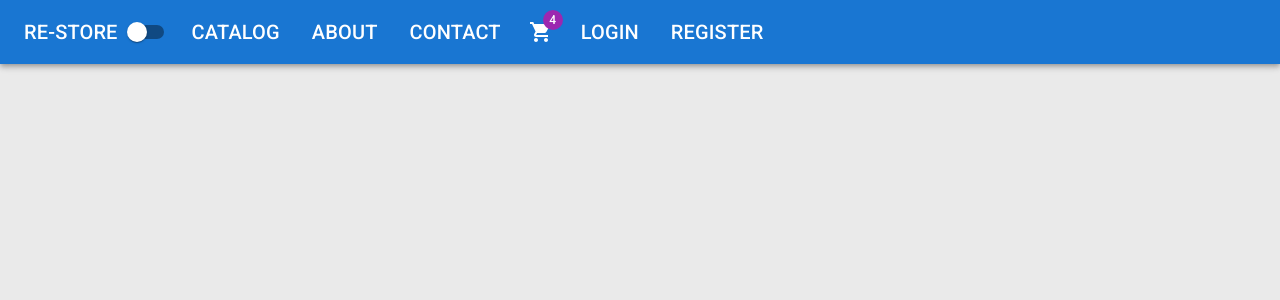
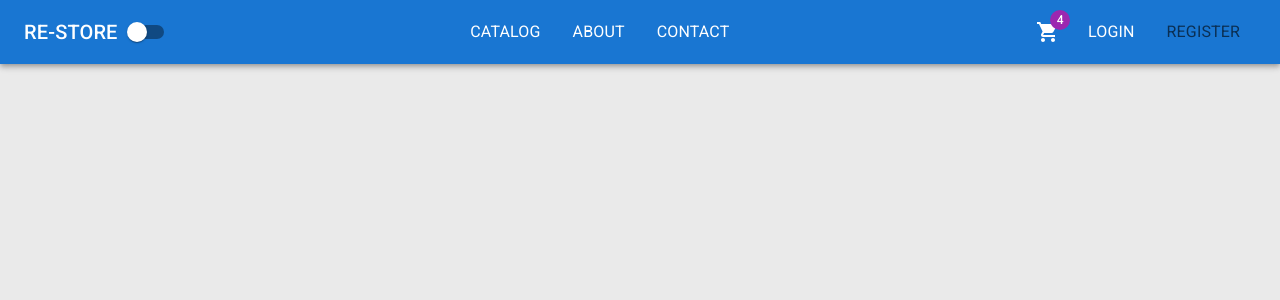
Before and after one commit to TFMateus97/ReStore, a React (Create React App) app in the folder client-app/: page /register in a window 1280 px wide. Shown: the top 300 px of the page. Built offline with nearby package versions, Linux system fonts and the light colour scheme.

Commit message:
Estilização do header

```diff
--- a/client-app/src/app/layout/Header.tsx
+++ b/client-app/src/app/layout/Header.tsx
@@ -2,6 +2,7 @@ import { ShoppingCart } from "@mui/icons-material";
 import {
     AppBar,
     Badge,
+    Box,
     IconButton,
     List,
     ListItem,
@@ -27,44 +28,76 @@ const rightLinks = [
     { title: "register", path: "/register" },
 ];
 
+const navStyles = {
+    color: "inherit",
+    textDecoration: "none",
+    "&:hover": {
+        color: "grey.500",
+    },
+    "&.active": {
+        color: "text.secondary",
+    },
+};
+
 export default function Header({ darkMode, handleThemeChange }: Props) {
     return (
         <AppBar position="static" sx={{ mb: 4 }}>
-            <Toolbar>
-                <Typography variant="h6" component={NavLink} to='/' sx={{color: 'inherit', textDecoration: 'none'}}>RE-STORE</Typography>
+            <Toolbar
+                sx={{
+                    display: "flex",
+                    justifyContent: "space-between",
+                    alignItems: "center",
+                }}
+            >
+                <Box display="flex" alignItems="center">
+                    <Typography
+                        variant="h6"
+                        component={NavLink}
+                        exact
+                        to="/"
+                        sx={navStyles}
+                    >
+                        RE-STORE
+                    </Typography>
+
                     <Switch
                         checked={darkMode}
                         onChange={handleThemeChange}
                     ></Switch>
+                </Box>
+
                 <List sx={{ display: "flex" }}>
                     {midLinks.map(({ title, path }) => (
                         <ListItem
                             component={NavLink}
                             to={path}
                             key={path}
-                            sx={{ color: "inherit", typography: "h6" }}
+                            sx={navStyles}
                         >
                             {title.toUpperCase()}
                         </ListItem>
                     ))}
                 </List>
+                <Box display="flex" alignItems="center">
                     <IconButton size="large" sx={{ color: "inherit" }}>
                         <Badge badgeContent={4} color="secondary">
                             <ShoppingCart></ShoppingCart>
                         </Badge>
                     </IconButton>
+
                     <List sx={{ display: "flex" }}>
                         {rightLinks.map(({ title, path }) => (
                             <ListItem
                                 component={NavLink}
                                 to={path}
                                 key={path}
-                            sx={{ color: "inherit", typography: "h6" }}
+                                sx={navStyles}
                             >
                                 {title.toUpperCase()}
                             </ListItem>
                         ))}
                     </List>
+                </Box>
             </Toolbar>
         </AppBar>
     );
```
Lines whose indentation alone changed are shown as unchanged.
